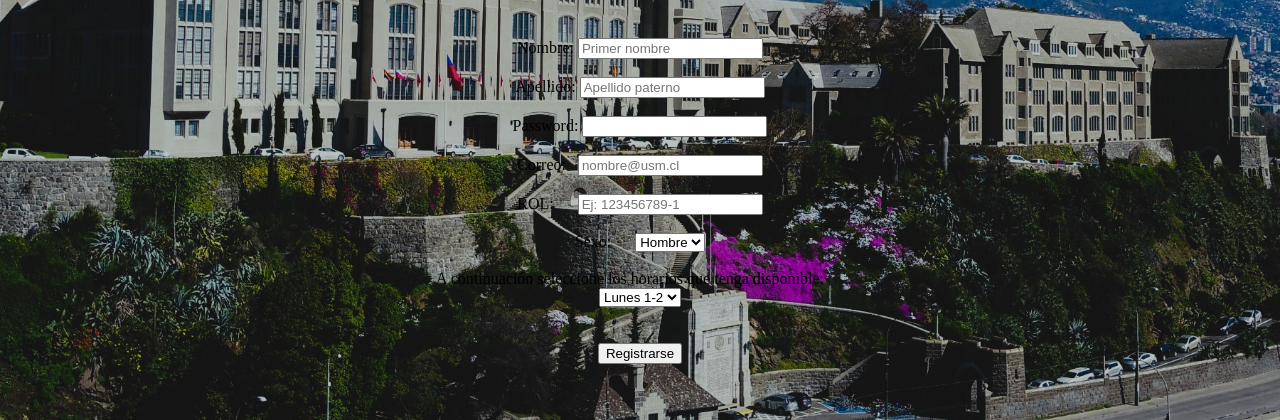
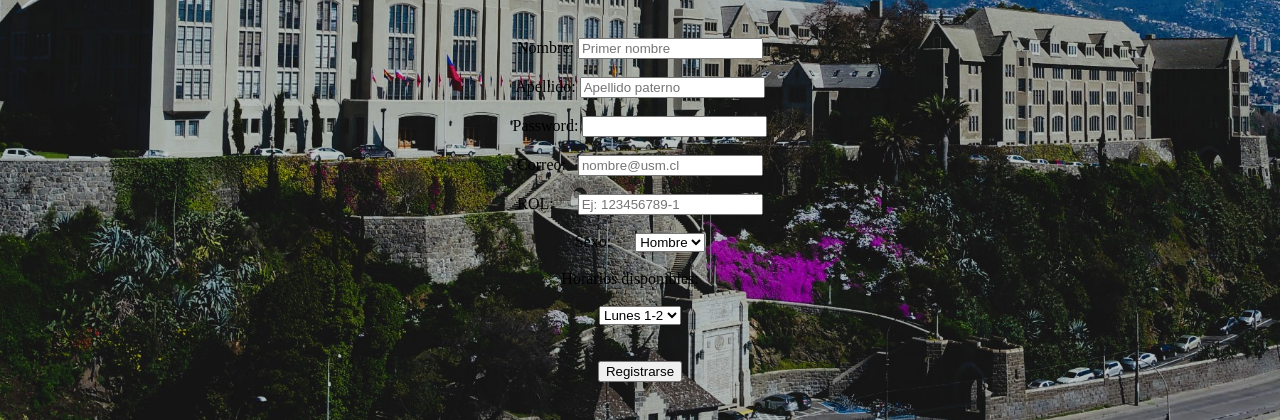
Before and after one commit to enanousm/learn_together, a Django app: page / in a window 1280 px wide. Shown: the part 380-800 px from the top of the page. Run offline with Django 4.2, Linux system fonts and the light colour scheme.

Commit message:
fdadfafa

```diff
--- a/learn_together/templates/registro.html
+++ b/learn_together/templates/registro.html
@@ -58,7 +58,8 @@
                 </select>
                 <br>
                 <br>
-                A continuación seleccione los horarios que tenga disponible:&nbsp;&nbsp;&nbsp;&nbsp;&nbsp;
+                Horarios disponibles:&nbsp;&nbsp;&nbsp;&nbsp;&nbsp;
+                <br>
                 <br>
                 <select>
                     <option value="121212">Lunes 1-2</option>
```
